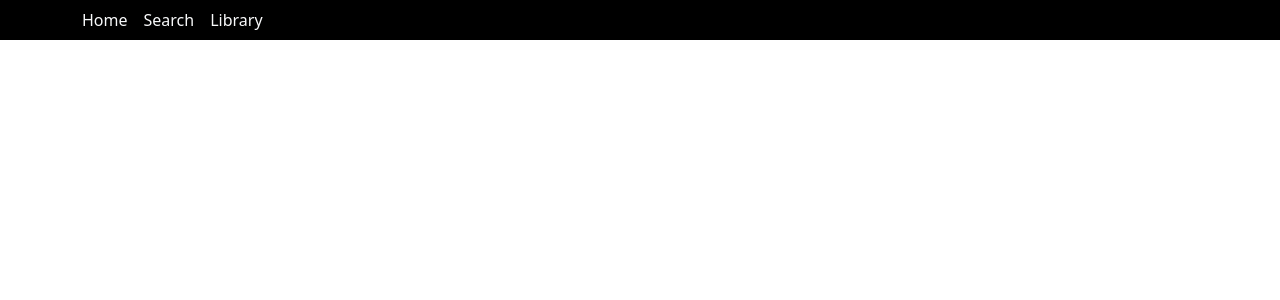
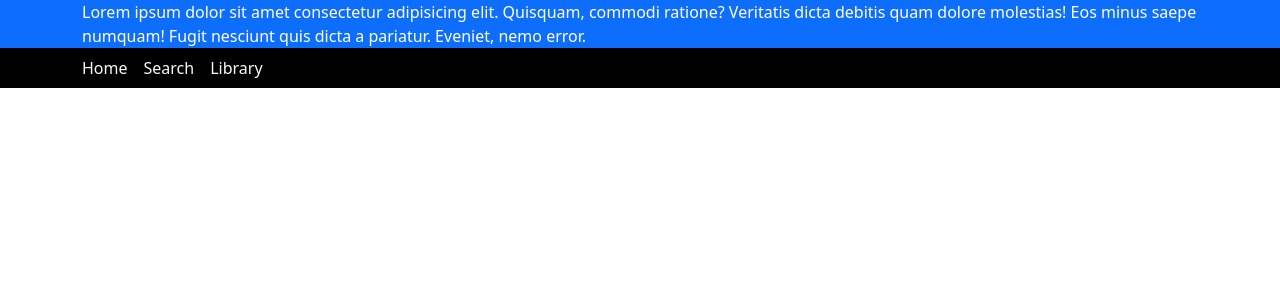
Before and after one commit to l3onWD/vue-soundfy, a Vue app: page / in a window 1280 px wide. Shown: the top 300 px of the page. Built offline with nearby package versions, Linux system fonts and the light colour scheme.

Commit message:
added basic app main structure

```diff
--- a/src/App.vue
+++ b/src/App.vue
@@ -1,8 +1,9 @@
 <script>
+import AppMain from './components/AppMain.vue';
 import AppNavbar from './components/AppNavbar.vue';
 
 export default {
-    components: { AppNavbar }
+    components: { AppMain, AppNavbar }
 
 
 }
@@ -10,6 +11,7 @@ export default {
 
 
 <template>
+    <AppMain />
     <AppNavbar />
 </template>
 
--- /dev/null
+++ b/src/components/AppMain.vue
@@ -0,0 +1,21 @@
+<script>
+export default {
+
+
+}
+</script>
+
+
+<template>
+    <main class="text-bg-primary">
+        <div class="container">
+            <p class="mb-0">Lorem ipsum dolor sit amet consectetur adipisicing elit. Quisquam, commodi ratione? Veritatis
+                dicta
+                debitis quam
+                dolore molestias! Eos minus saepe numquam! Fugit nesciunt quis dicta a pariatur. Eveniet, nemo error.</p>
+        </div>
+    </main>
+</template>
+
+
+<style></style>
```
